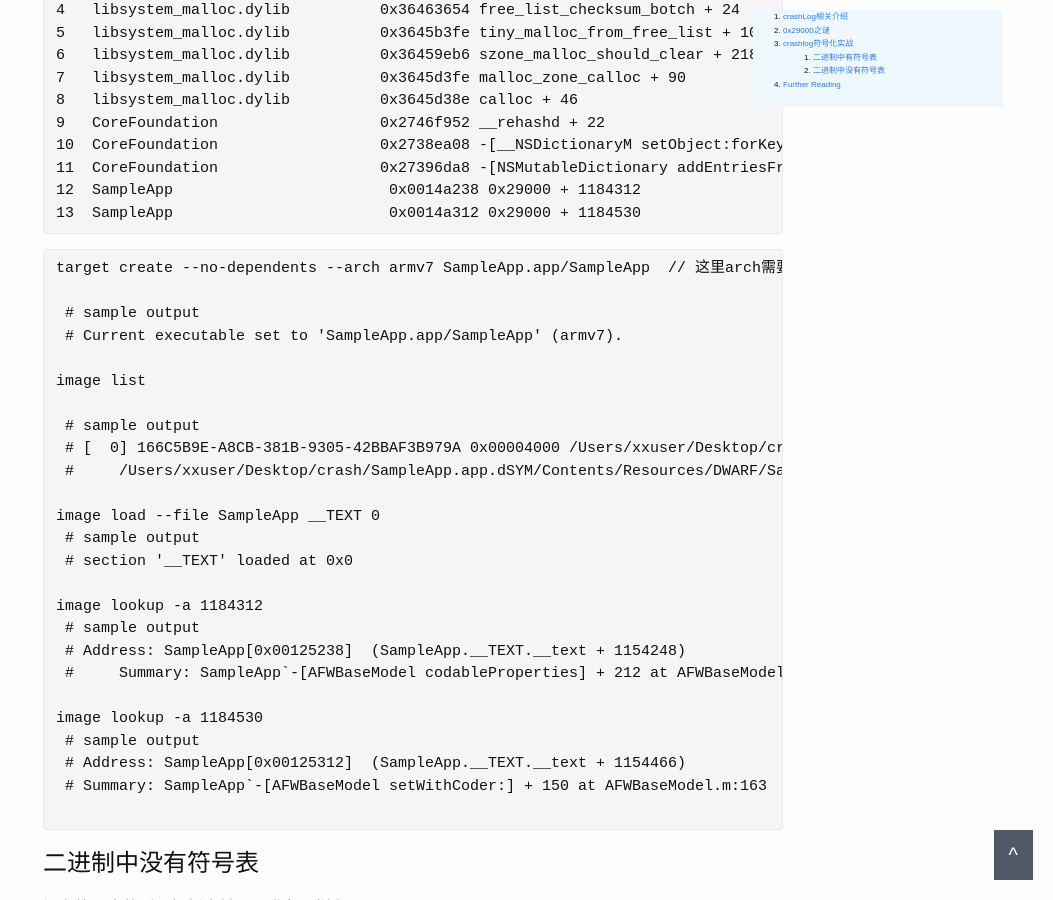
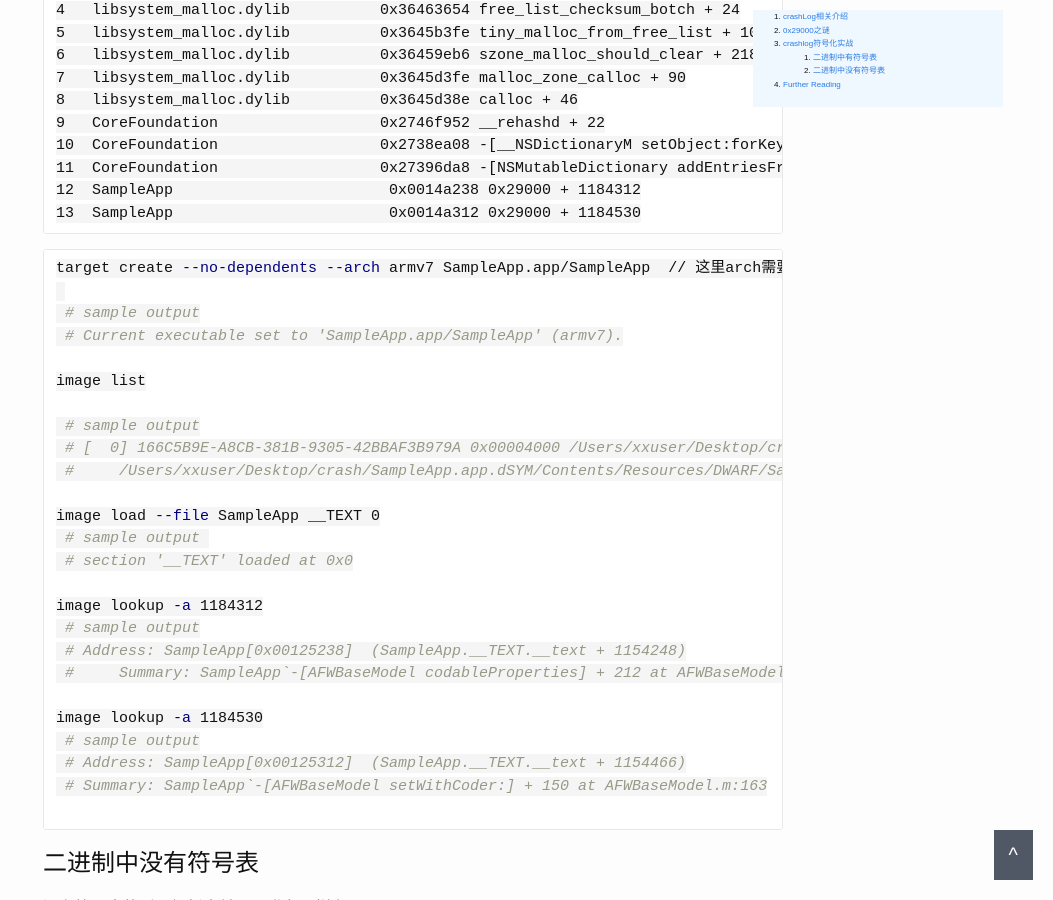
Before and after one commit to rookie-nerd/rookie-nerd.github.io, a Jekyll site: the page built from _posts/2015-11-28-iOS-crash符号化.markdown, in a window 1280 px wide and 900 px high, scrolled down 6178 px. Shown: the whole window, without its empty margins (227-1280 px from the left). Built offline with Jekyll 4.4.1, drawn with Linux system fonts in a browser that asks for light colours.

Commit message:
D:[update]

````diff
--- a/_posts/2015-11-28-iOS-crash符号化.markdown
+++ b/_posts/2015-11-28-iOS-crash符号化.markdown
@@ -15,7 +15,7 @@
 系统在app crash的时候会生成crash log，crash log在真机上的位置一般为：**/private/var/mobile/Library/Logs/CrashReporter/**。
 如下是一个实际的crashlog。[crashLog结构解析](http://www.raywenderlich.com/23704/demystifying-ios-application-crash-logs)
 
-```asm
+```
 // 1: 进程信息
 Incident Identifier: 1AB014C6-C27B-41A6-A776-ADEEE093BDBC           // 唯一的ID用来标识该crash
 CrashReporter Key:   017e3ec4eb64f18c3e59100a9656b01232afa7d4       // 映射到设备标识的唯一key，如果你发现所有的crash都来自于相同或者相当少的key，那就不必太担心
@@ -146,7 +146,7 @@
 
 使用nm看a.out的符号表。([nm工具](https://sourceware.org/binutils/docs-2.17/binutils/nm.html#nm))
 
-```asm
+```
 0000000100001e0c s GCC_except_table2
 0000000100001e4c s GCC_except_table3
 0000000100001efc s GCC_except_table5
@@ -191,7 +191,7 @@
 
 使用nm查看a.stripped.out符号表
 
-```asm
+```
                  U __Unwind_Resume
                  U __ZNKSt3__16locale9use_facetERNS0_2idE
                  U __ZNKSt3__18ios_base6getlocEv
@@ -253,7 +253,7 @@
 
 就解如下12、13行。
 
-```asm
+```
 Thread 18 Crashed:
 0   libsystem_kernel.dylib          0x36432df0 __pthread_kill + 8
 1   libsystem_pthread.dylib         0x364b1cc2 pthread_kill + 58
@@ -271,7 +271,7 @@
 13  SampleApp                        0x0014a312 0x29000 + 1184530
 ```
 
-```asm
+```shell
 target create --no-dependents --arch armv7 SampleApp.app/SampleApp  // 这里arch需要根据crash log中的二进制文件部分查看
 
  # sample output
````
